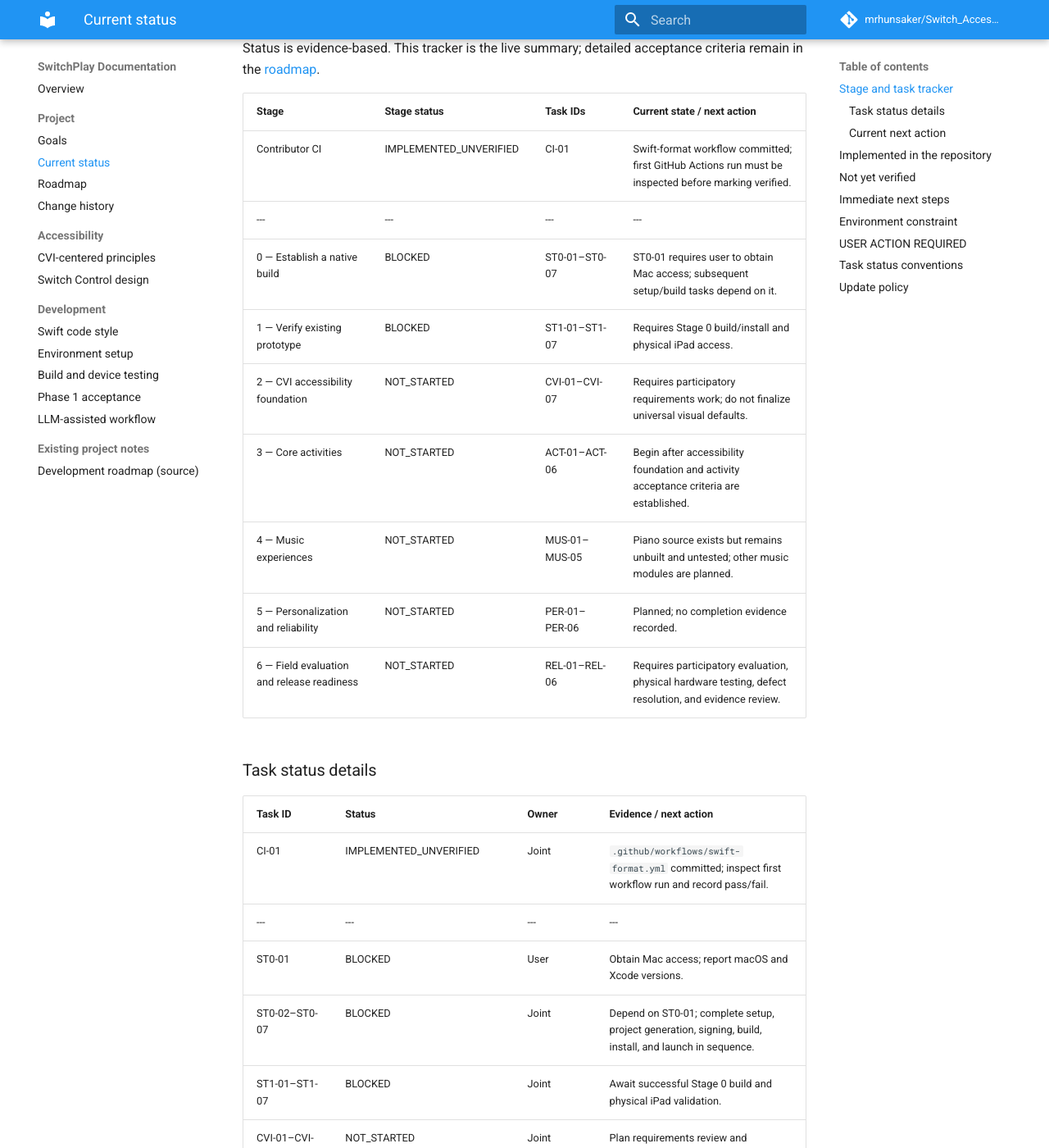
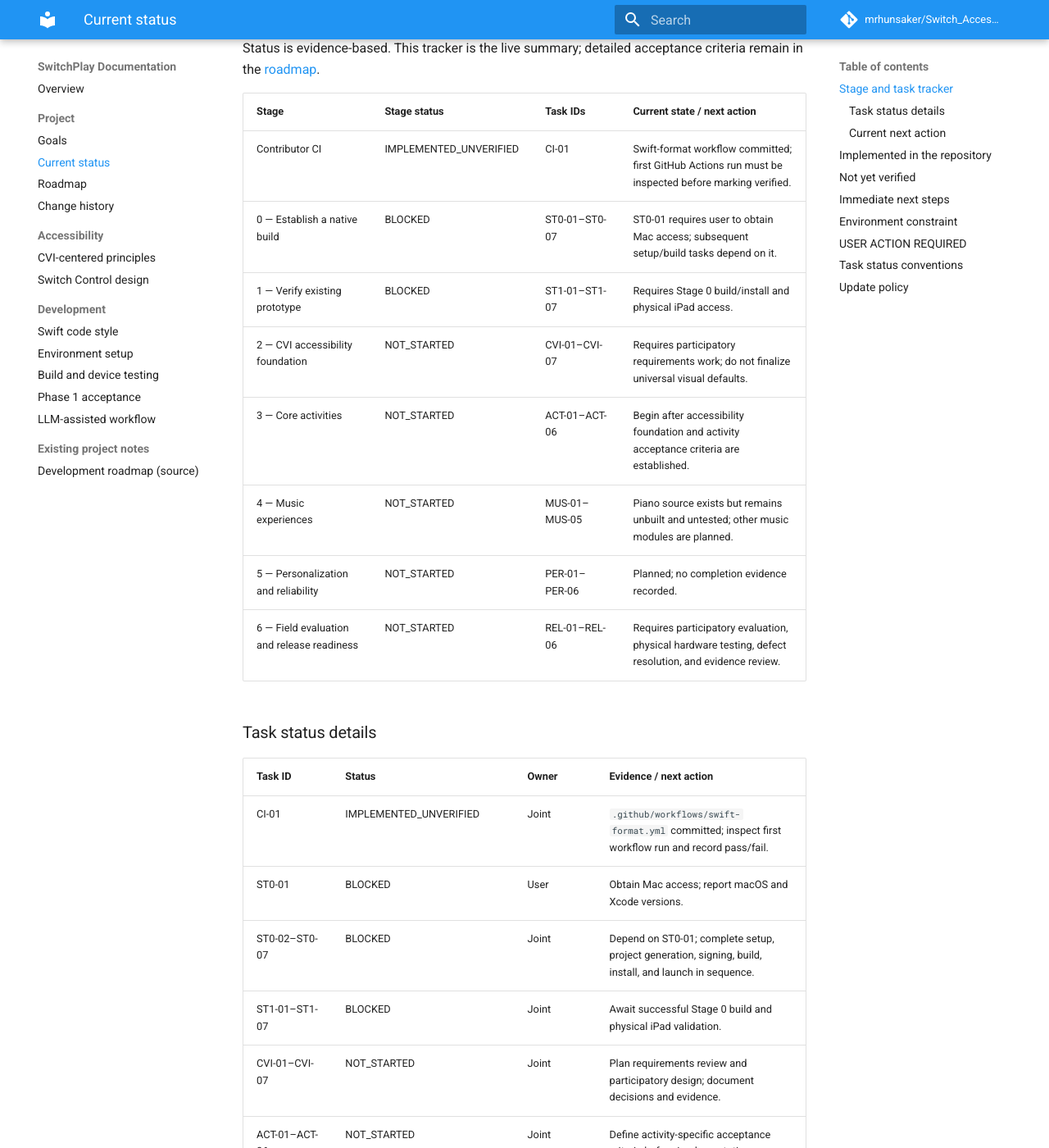
Before and after one commit to mrhunsaker/Switch_Access_iPadOS_App, an MkDocs documentation site: the page built from docs/project-status.md, in a window 1280 px wide and 1400 px high, scrolled down 410 px. Shown: the whole window at 82% size. Built offline with MkDocs 1.6.1 and Material for MkDocs 9.7.7, drawn with Linux system fonts in a browser that asks for light colours; comment, search, counter and statistics services are not loaded; part of the change alters nothing that is shown.

```diff
--- a/docs/project-status.md
+++ b/docs/project-status.md
@@ -13,7 +13,6 @@ Status is evidence-based. This tracker is the live summary; detailed acceptance
 | Stage | Stage status | Task IDs | Current state / next action |
 | --- | --- | --- | --- |
 | Contributor CI | IMPLEMENTED_UNVERIFIED | CI-01 | Swift-format workflow committed; first GitHub Actions run must be inspected before marking verified. |
-| --- | --- | --- | --- |
 | 0 — Establish a native build | BLOCKED | ST0-01–ST0-07 | ST0-01 requires user to obtain Mac access; subsequent setup/build tasks depend on it. |
 | 1 — Verify existing prototype | BLOCKED | ST1-01–ST1-07 | Requires Stage 0 build/install and physical iPad access. |
 | 2 — CVI accessibility foundation | NOT_STARTED | CVI-01–CVI-07 | Requires participatory requirements work; do not finalize universal visual defaults. |
@@ -27,7 +26,6 @@ Status is evidence-based. This tracker is the live summary; detailed acceptance
 | Task ID | Status | Owner | Evidence / next action |
 | --- | --- | --- | --- |
 | CI-01 | IMPLEMENTED_UNVERIFIED | Joint | `.github/workflows/swift-format.yml` committed; inspect first workflow run and record pass/fail. |
-| --- | --- | --- | --- |
 | ST0-01 | BLOCKED | User | Obtain Mac access; report macOS and Xcode versions. |
 | ST0-02–ST0-07 | BLOCKED | Joint | Depend on ST0-01; complete setup, project generation, signing, build, install, and launch in sequence. |
 | ST1-01–ST1-07 | BLOCKED | Joint | Await successful Stage 0 build and physical iPad validation. |
@@ -72,8 +70,8 @@ Confirm whether a Mac is available. If yes, report its macOS version and Xcode v
 5. Build and install the prototype on a physical iPad.
 6. Resolve compiler and runtime errors before expanding features.
 7. Test home, matching, and piano with touch and system-wide Switch Control.
-7. Record device, iPadOS, switch hardware, assignments, scan style, outcomes, and defects.
-8. Begin CVI-centered requirements and participatory design before finalizing visual defaults.
+8. Record device, iPadOS, switch hardware, assignments, scan style, outcomes, and defects.
+9. Begin CVI-centered requirements and participatory design before finalizing visual defaults.
 
 See [Development environment setup](development-environment.md) and [Build and device testing](BUILD_AND_DEVICE_TESTING.md).
 
```
